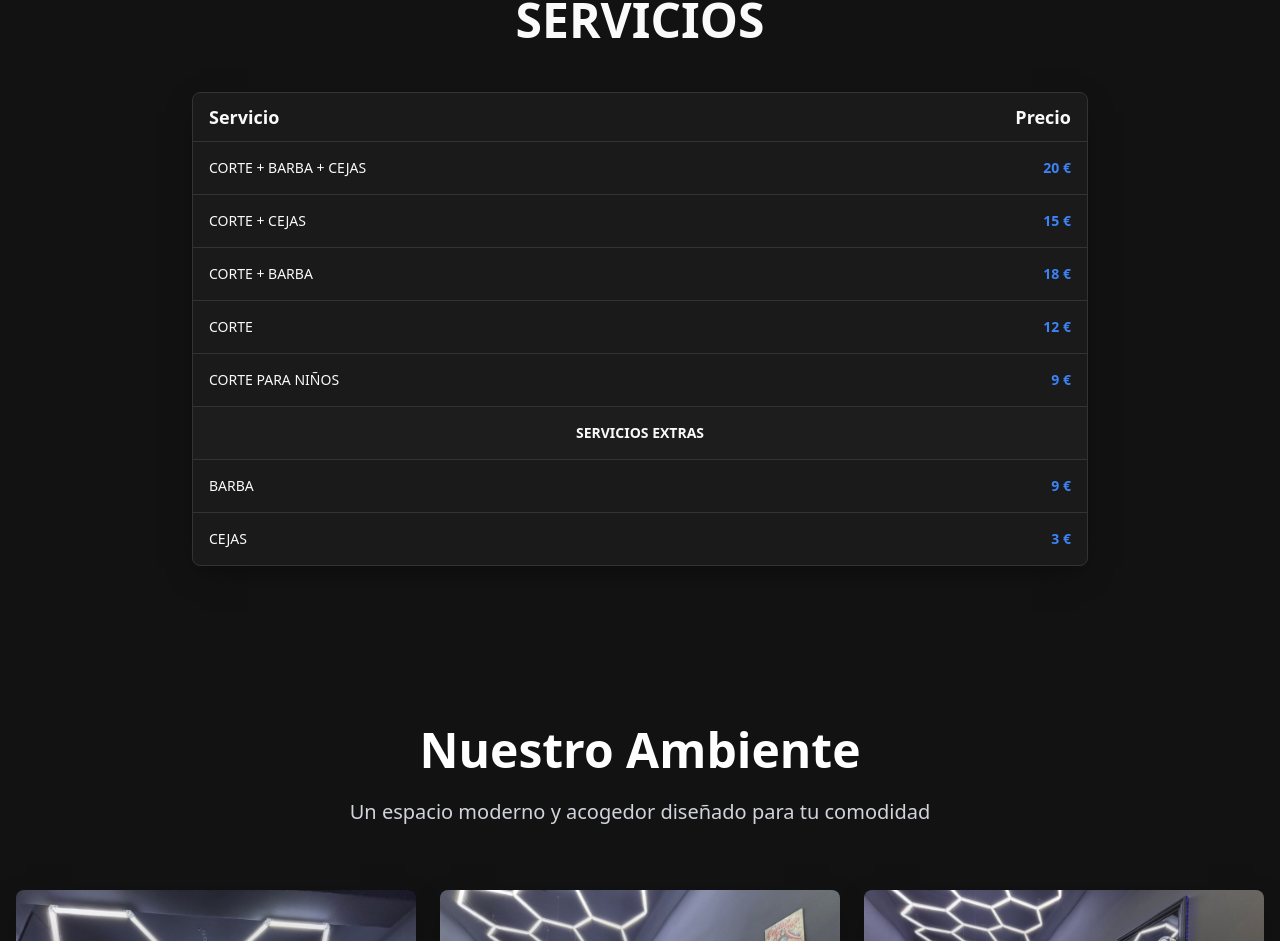
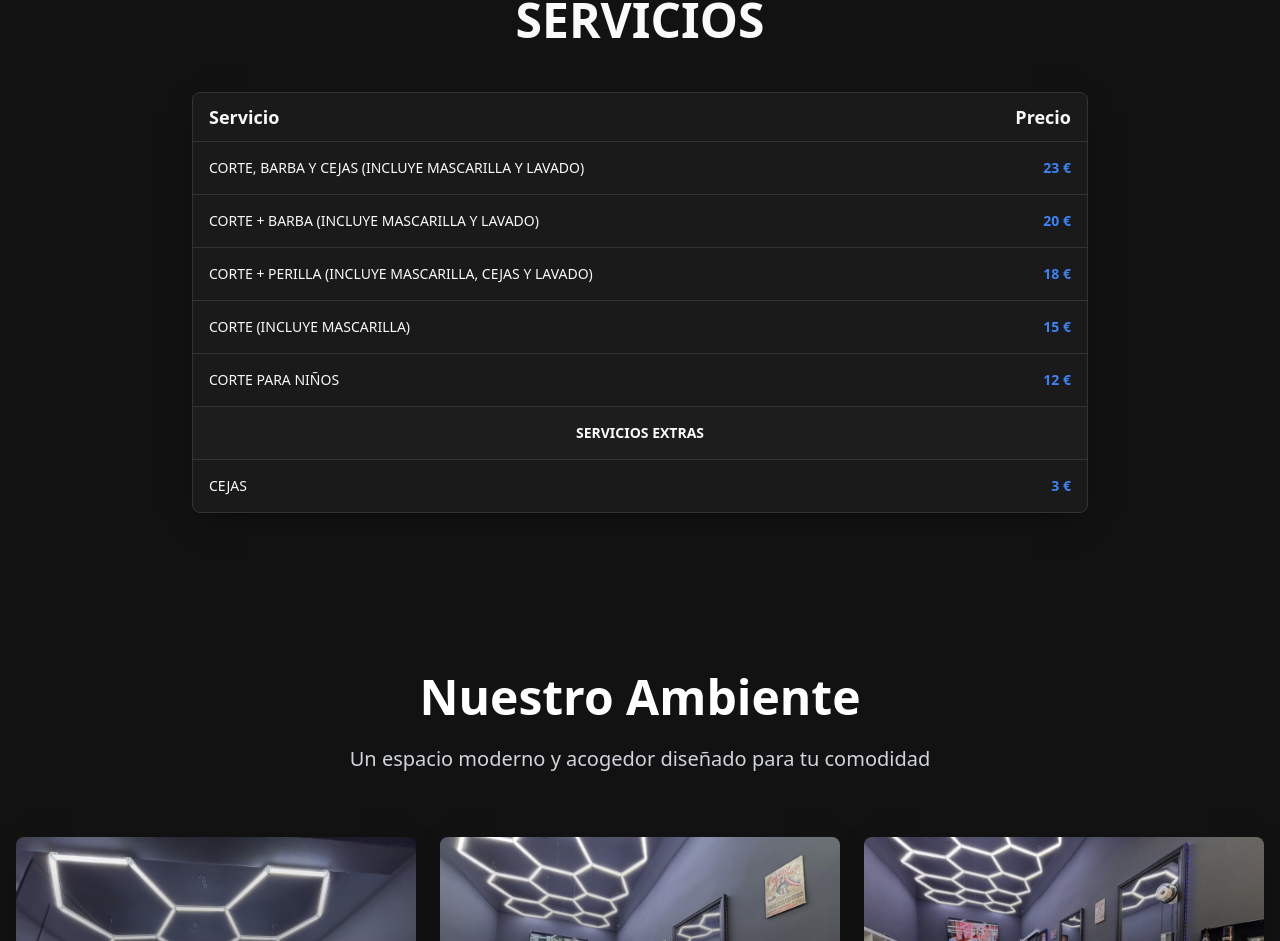
Before and after one commit to hermes814/chamberi-cut-connect-04, a React (Vite) app: page / in a window 1280 px wide. Shown: the part 1512-2453 px from the top of the page. Built offline with nearby package versions, Linux system fonts and the light colour scheme.

Commit message:
Changes
Co-authored-by: faruth1984-gif <227263196+faruth1984-gif@users.noreply.github.com>

```diff
--- a/src/components/PricingSection.tsx
+++ b/src/components/PricingSection.tsx
@@ -9,15 +9,14 @@ import {
 
 const PricingSection = () => {
   const mainServices = [
-    { name: "CORTE + BARBA + CEJAS", price: "20 €" },
-    { name: "CORTE + CEJAS", price: "15 €" },
-    { name: "CORTE + BARBA", price: "18 €" },
-    { name: "CORTE", price: "12 €" },
-    { name: "CORTE PARA NIÑOS", price: "9 €" },
+    { name: "CORTE, BARBA Y CEJAS (INCLUYE MASCARILLA Y LAVADO)", price: "23 €" },
+    { name: "CORTE + BARBA (INCLUYE MASCARILLA Y LAVADO)", price: "20 €" },
+    { name: "CORTE + PERILLA (INCLUYE MASCARILLA, CEJAS Y LAVADO)", price: "18 €" },
+    { name: "CORTE (INCLUYE MASCARILLA)", price: "15 €" },
+    { name: "CORTE PARA NIÑOS", price: "12 €" },
   ];
 
   const extraServices = [
-    { name: "BARBA", price: "9 €" },
     { name: "CEJAS", price: "3 €" },
   ];
 
```
